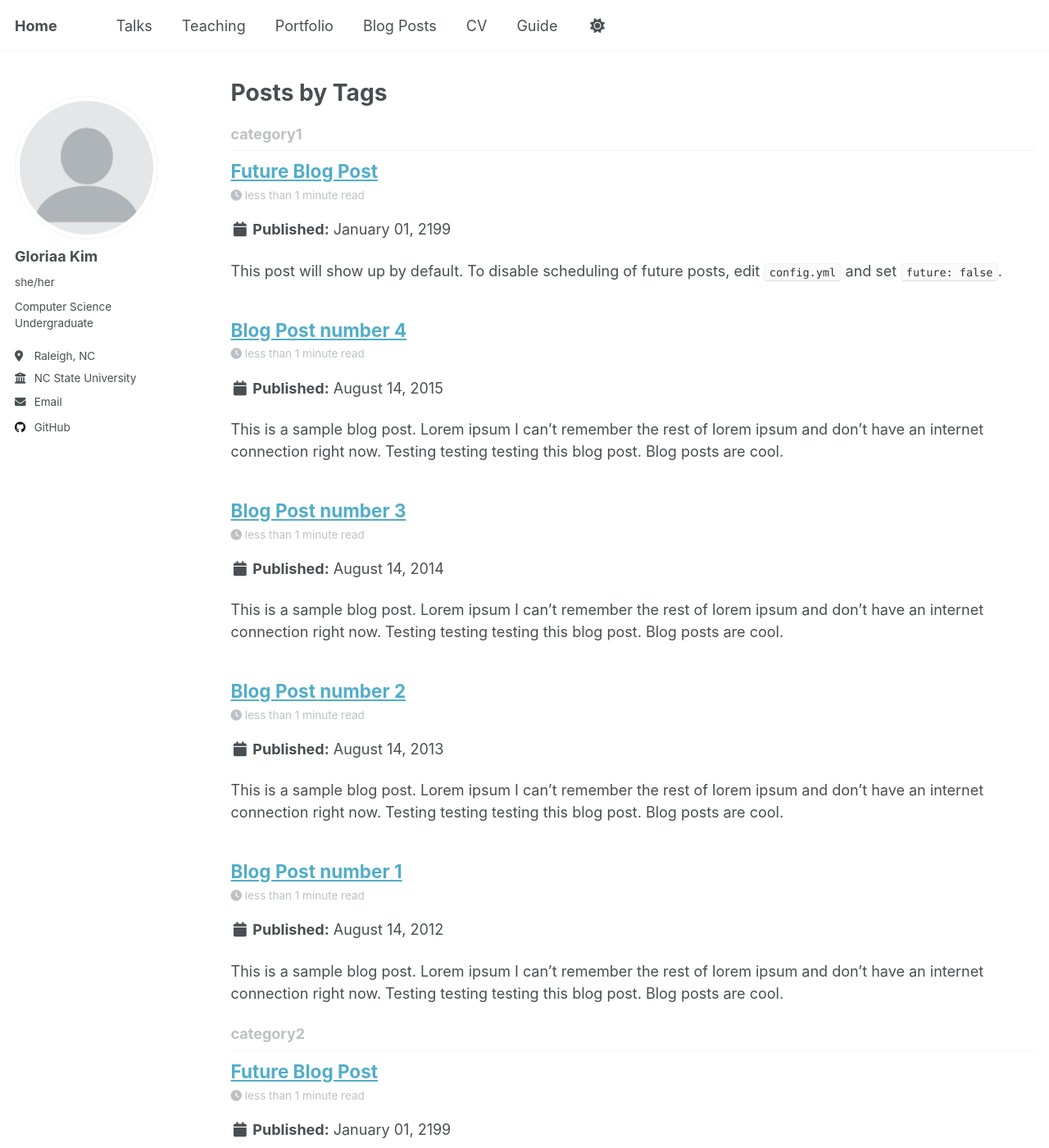
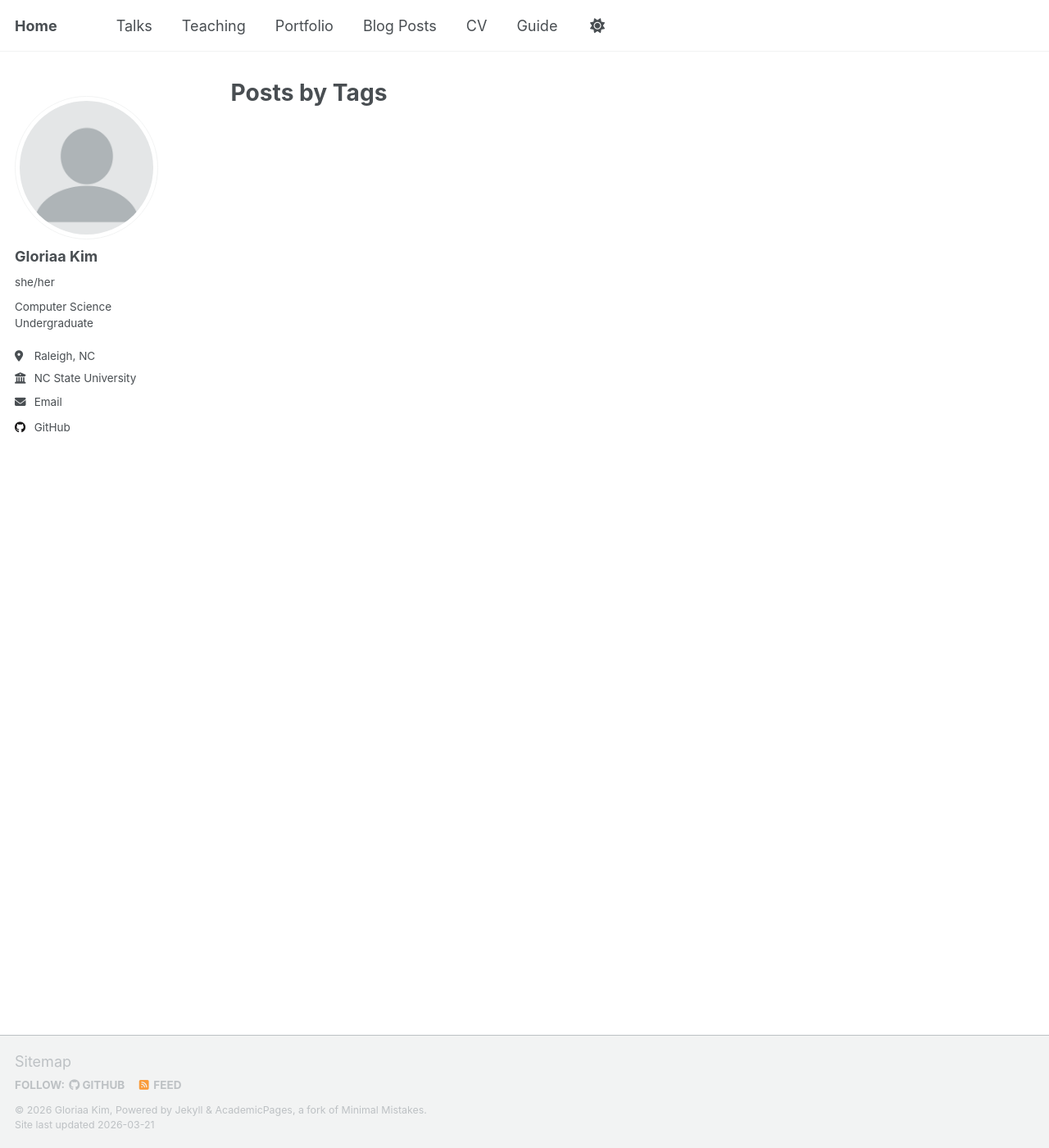
Before and after one commit to gloriak90909/gloriak90909.github.io, a Jekyll site: the page built from _pages/tag-archive.html, in a window 1280 px wide and 1400 px high. Shown: the whole window at 82% size. Built offline with Jekyll 4.4.1, drawn with Linux system fonts in a browser that asks for light colours; a script that is not in the unit is left out; some of the changed text lies outside the part shown.

Commit message:
deleted unnessasary tabs

```diff
--- a/_data/navigation.yml
+++ b/_data/navigation.yml
@@ -6,7 +6,6 @@
 #
 # NOTE that only one of the CV options should be selected, the first is for the
 #      Markdown formatted page while the second is generated using JSON.
-
 
 main:
   - title: "Talks"
--- a/_posts/2012-08-14-blog-post-1.md
+++ /dev/null
@@ -1,20 +0,0 @@
----
-title: 'Blog Post number 1'
-date: 2012-08-14
-permalink: /posts/2012/08/blog-post-1/
-tags:
-  - cool posts
-  - category1
-  - category2
----
-
-This is a sample blog post. Lorem ipsum I can't remember the rest of lorem ipsum and don't have an internet connection right now. Testing testing testing this blog post. Blog posts are cool.
-
-Headings are cool
-======
-
-You can have many headings
-======
-
-Aren't headings cool?
-------
--- a/_posts/2013-08-14-blog-post-2.md
+++ /dev/null
@@ -1,20 +0,0 @@
----
-title: 'Blog Post number 2'
-date: 2013-08-14
-permalink: /posts/2013/08/blog-post-2/
-tags:
-  - cool posts
-  - category1
-  - category2
----
-
-This is a sample blog post. Lorem ipsum I can't remember the rest of lorem ipsum and don't have an internet connection right now. Testing testing testing this blog post. Blog posts are cool.
-
-Headings are cool
-======
-
-You can have many headings
-======
-
-Aren't headings cool?
-------
--- a/_posts/2014-08-14-blog-post-3.md
+++ /dev/null
@@ -1,20 +0,0 @@
----
-title: 'Blog Post number 3'
-date: 2014-08-14
-permalink: /posts/2014/08/blog-post-3/
-tags:
-  - cool posts
-  - category1
-  - category2
----
-
-This is a sample blog post. Lorem ipsum I can't remember the rest of lorem ipsum and don't have an internet connection right now. Testing testing testing this blog post. Blog posts are cool.
-
-Headings are cool
-======
-
-You can have many headings
-======
-
-Aren't headings cool?
-------
--- a/_posts/2199-01-01-future-post.md
+++ /dev/null
@@ -1,11 +0,0 @@
----
-title: 'Future Blog Post'
-date: 2199-01-01
-permalink: /posts/2012/08/blog-post-4/
-tags:
-  - cool posts
-  - category1
-  - category2
----
-
-This post will show up by default. To disable scheduling of future posts, edit `config.yml` and set `future: false`.
```
Also changed, not shown: _pages/talks.html (deleted, +0 -16 lines), _pages/year-archive.html (deleted, +0 -19 lines), _posts/2015-08-14-blog-post-4.md (deleted, +0 -20 lines), _talks/2012-03-01-talk-1.md (deleted, +0 -11 lines), _talks/2013-03-01-tutorial-1.md (deleted, +0 -13 lines), _talks/2014-02-01-talk-2.md (deleted, +0 -13 lines), _talks/2014-03-01-talk-3.md (deleted, +0 -11 lines).
